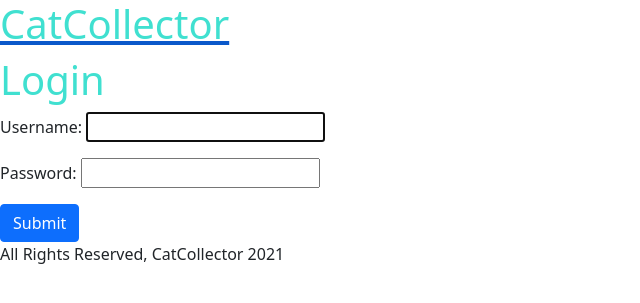
After one commit to richardleung1/catcollector, a Django app: page /login/ in a window 1280 px wide. The commit adds this page. Shown: the top 303 px of the page, without its empty margins (0-640 px from the left). Run offline with Django 3.2, Linux system fonts and the light colour scheme; some libraries are stand-ins or nearby versions.

Commit message:
[login] Add url, view function, and html

```diff
--- a/main_app/templates/cats/show.html
+++ b/main_app/templates/cats/show.html
@@ -10,6 +10,12 @@
         <p>Age: Kitten</p>
     {% endif %}
 
+    {% for cattoy in cat.cattoys.all %}
+        <p>{{ cattoy.name }}</p>
+    {% empty %}
+        <p>Cat has no toys...</p>
+    {% endfor %}
+
     <a class="btn btn-primary" href="{% url 'cats_update' cat.id %}">Update Details</a> |
     <a class="btn btn-danger" href="{% url 'cats_delete' cat.id %}">DELETE Cat</a>
 </div>
--- a/main_app/templates/cattoys/show.html
+++ b/main_app/templates/cattoys/show.html
@@ -4,6 +4,12 @@
         <h1>Cat Toy Details </h1>
         <h2 class="card-title">Name: {{ cattoy.name }}</h2>
         <p>Color: {{ cattoy.color }}</p>
+        <p>Owner:</p>
+        {% for cat in cattoy.cat_set.all %}
+            <p>{{ cat.name }}</p>
+        {% empty %}
+            <p>No cat has this toy...</p>
+        {% endfor %}
 
         <a class="btn btn-primary" href="{% url 'cattoys_update' cattoy.id %}">Edit</a> |
         <a class="btn btn-danger" href="{% url 'cattoys_delete' cattoy.id %}">Delete</a>
--- /dev/null
+++ b/main_app/templates/login.html
@@ -0,0 +1,10 @@
+{% extends 'base.html' %}
+{% load static %}
+{% block content%}
+    <h1>Login</h1>
+    <form action="." method="POST">
+        {% csrf_token %}
+        {{ form.as_p }}
+        <input class="btn btn-primary" type="submit" value='Submit'>
+    </form>
+{% endblock %}
--- a/main_app/urls.py
+++ b/main_app/urls.py
@@ -15,4 +15,6 @@ urlpatterns = [
   path('cattoys/create/', views.CatToyCreate.as_view(), name="cattoys_create"),
   path('cattoys/<int:pk>/update/', views.CatToyUpdate.as_view(), name="cattoys_update"),
   path('cattoys/<int:pk>/delete', views.CatToyDelete.as_view(), name="cattoys_delete"),
+  path('login/', views.login_view, name="login"),
+
 ]
--- a/main_app/views.py
+++ b/main_app/views.py
@@ -3,6 +3,8 @@ from .models import Cat, CatToy
 from django.views.generic.edit import CreateView, UpdateView, DeleteView
 from django.http import HttpResponse, HttpResponseRedirect
 from django.contrib.auth.models import User
+from django.contrib.auth.forms import AuthenticationForm
+from django.contrib.auth import authenticate, login, logout
 
 # Create your views here.
 def index(request):
@@ -10,6 +12,34 @@ def index(request):
 
 def about(request):
   return render(request, 'about.html')
+
+########## USER ##############
+def profile(request, username):
+  user = User.objects.get(username=username)
+  cats = Cat.objects.filter(user=user)
+  return render(request, 'profile.html', {'username': username, 'cats': cats})
+
+def login_view(request):
+  # if post, then authenticate (the user will be submitting a username and password)
+  if request.method == 'POST':
+    form = AuthenticationForm(request, request.POST)
+    if form.is_valid():
+      u = form.cleaned_data['username']
+      p = form.cleaned_data.get('password')
+      user = authenticate(username=u, password=p)
+
+      if user is not None:
+        if user.is_active:
+          login(request, user)
+          return HttpResponseRedirect('/user/' + u)
+        else:
+          print(f"The account for {u} has been disabled.")
+      else:
+        print('The username and/or password is incorrect.')
+  else: # get request that sent up empty form
+    form = AuthenticationForm()
+    return render(request, 'login.html', {'form': form})
+
 
 ########### CATS ################
 def cats_index(request):
@@ -22,21 +52,23 @@ def cats_show(request, cat_id):
 
 class CatCreate(CreateView):
   model = Cat
-  fields = '__all__'
+  fields = ['name', 'breed', 'description', 'age', 'cattoys']
   success_url = '/cats'
 
   def form_valid(self, form):
+    print(self.object)
     self.object = form.save(commit=False)
     self.object.user = self.request.user
     self.object.save()
-    return HttpResponseRedirect('/cats')
+    return HttpResponseRedirect('/cats/' + str(self.object.pk))
 
 
 class CatUpdate(UpdateView):
   model = Cat
-  fields = ['name', 'breed', 'description', 'age']
+  fields = ['name', 'breed', 'description', 'age', 'cattoys']
 
   def form_valid(self, form):
+    print(self)
     self.object = form.save(commit=False)
     self.object.save()
     return HttpResponseRedirect('/cats')
@@ -44,12 +76,6 @@ class CatUpdate(UpdateView):
 class CatDelete(DeleteView):
   model = Cat
   success_url = '/cats'
-
-########## USER ##############
-def profile(request, username):
-  user = User.objects.get(username=username)
-  cats = Cat.objects.filter(user=user)
-  return render(request, 'profile.html', {'username': username, 'cats': cats})
 
 ######## CatToy ##############
 def cattoys_index(request):
```
Also changed, not shown: main_app/models.py (+8 -7 lines), main_app/migrations/0004_cat_cattoys.py (added).
